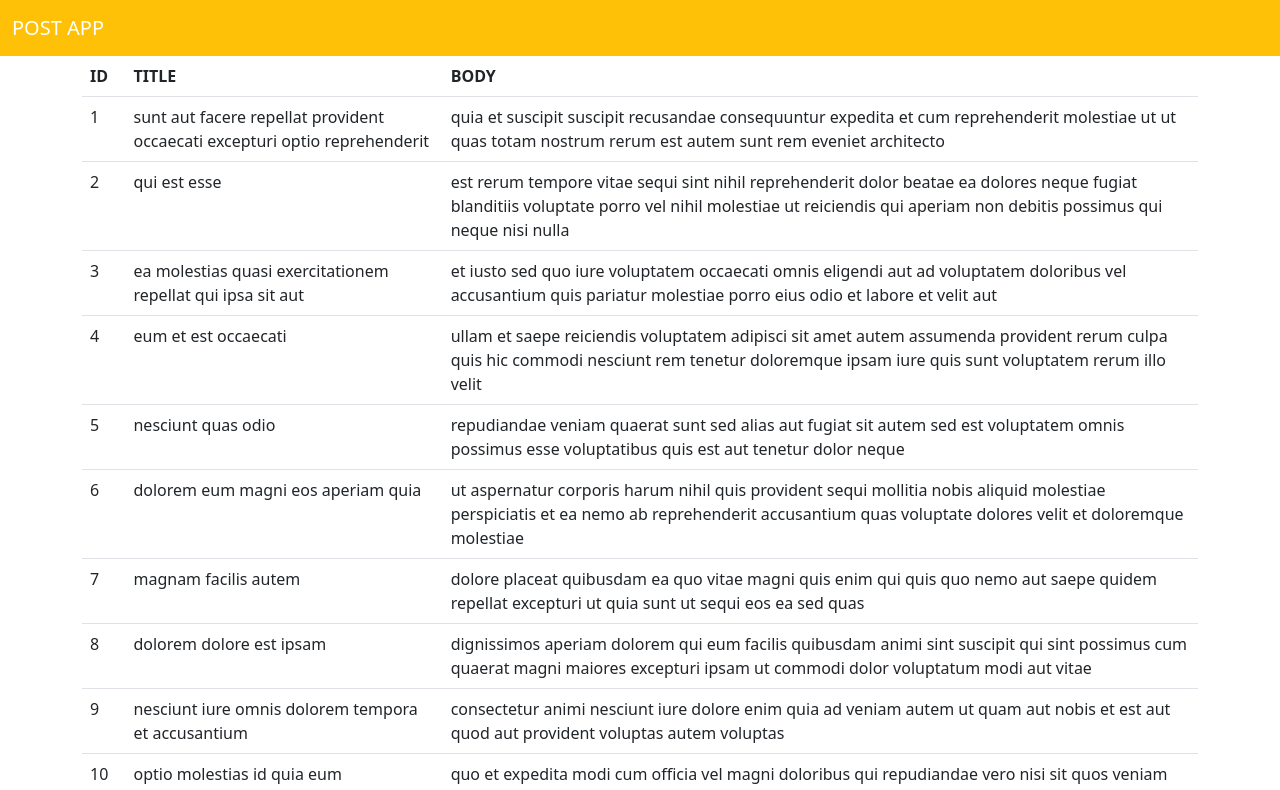
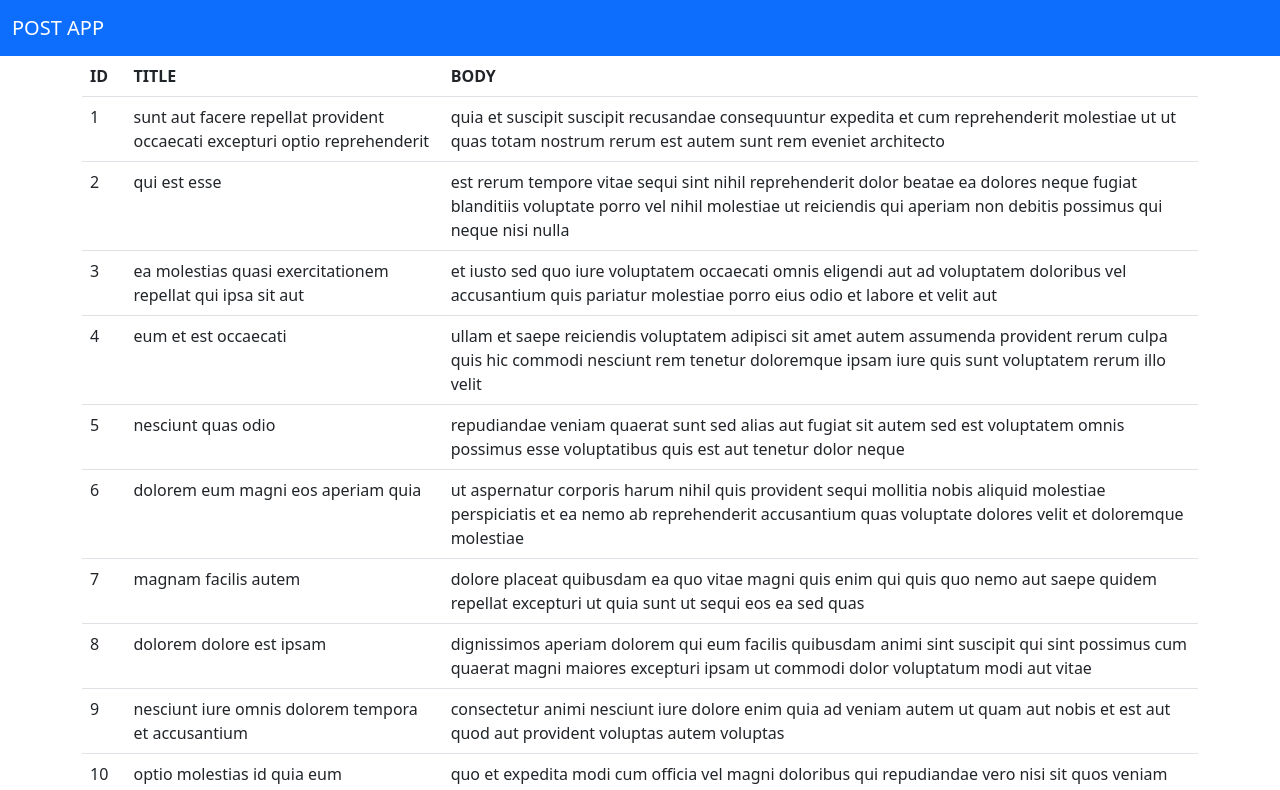
Before and after one commit to Ansen123/PostApp, an Angular app: page / in a window 1280 px wide. Shown: the top 790 px of the page. Built offline with nearby package versions, Linux system fonts and the light colour scheme.

Commit message:
first commit

```diff
--- a/src/app/navbar/navbar.component.html
+++ b/src/app/navbar/navbar.component.html
@@ -1,4 +1,4 @@
-<nav class="navbar navbar-expand-lg bg-warning navbar-dark">
+<nav class="navbar navbar-expand-lg bg-primary navbar-dark">
     <div class="container-fluid">
       <a class="navbar-brand" href="#">POST APP</a>
       <button class="navbar-toggler" type="button" data-bs-toggle="collapse" data-bs-target="#navbarSupportedContent" aria-controls="navbarSupportedContent" aria-expanded="false" aria-label="Toggle navigation">
```
